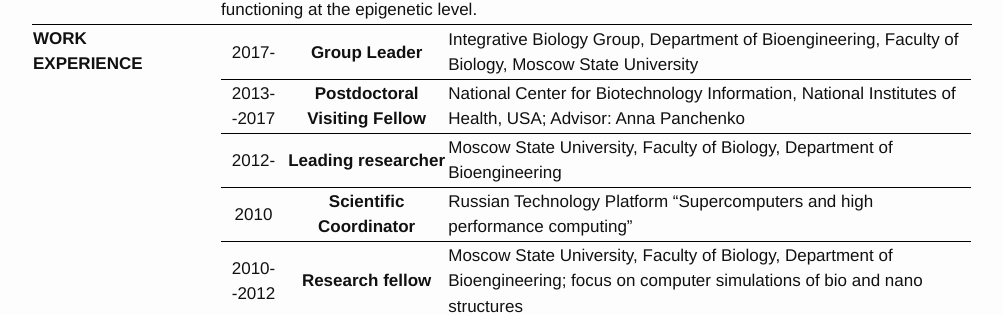
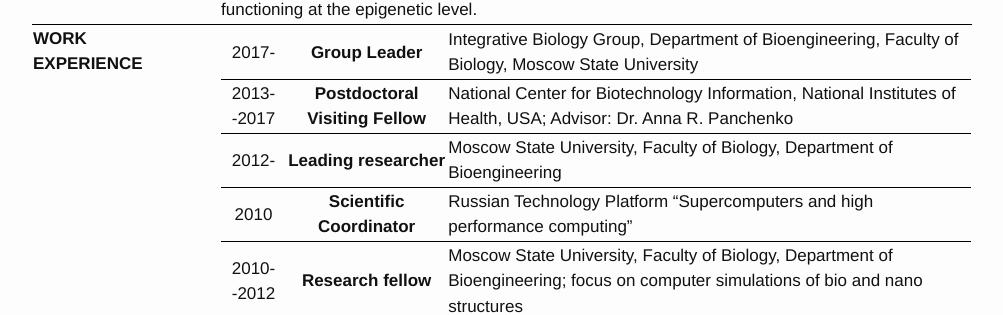
Before and after one commit to v-adlerberg/intbio.github.io, a Jekyll site: the page built from cv/aksh.md, in a window 1280 px wide and 900 px high, scrolled down 1228 px. Shown: the part 176-491 px from the top of the window, without its empty margins (138-1141 px from the left). Built offline with Jekyll 4.4.1, drawn with Linux system fonts in a browser that asks for light colours; comment, search, counter and statistics services are not loaded.

Commit message:
Update aksh.md

```diff
--- a/cv/aksh.md
+++ b/cv/aksh.md
@@ -86,7 +86,7 @@
 		<td>
 			<table class="rowu">
 				<tr class="rowu"><td align="center">2017-</td><td align="center"><b>Group Leader</b></td><td>Integrative Biology Group, Department of Bioengineering, Faculty of Biology, Moscow State University </td></tr>
-				<tr class="rowu"><td align="center">2013--2017</td><td align="center"><b>Postdoctoral Visiting Fellow</b></td><td>National Center for Biotechnology Information, National Institutes of Health, USA; Advisor: Anna Panchenko</td></tr>
+				<tr class="rowu"><td align="center">2013--2017</td><td align="center"><b>Postdoctoral Visiting Fellow</b></td><td>National Center for Biotechnology Information, National Institutes of Health, USA; Advisor: Dr. Anna R. Panchenko</td></tr>
 				<tr class="rowu"><td align="center">2012-</td><td align="center"><b>Leading researcher</b></td><td>Moscow State University, Faculty of Biology, Department of Bioengineering</td></tr>
 				<tr class="rowu"><td align="center">2010</td><td align="center"><b>Scientific Coordinator</b></td><td>Russian Technology Platform “Supercomputers and high performance computing”</td></tr>
 				<tr class="rowu"><td align="center">2010--2012</td><td align="center"><b>Research fellow</b></td><td>Moscow State University, Faculty of Biology, Department of Bioengineering; focus on computer simulations of bio and nano structures</td></tr>
```
